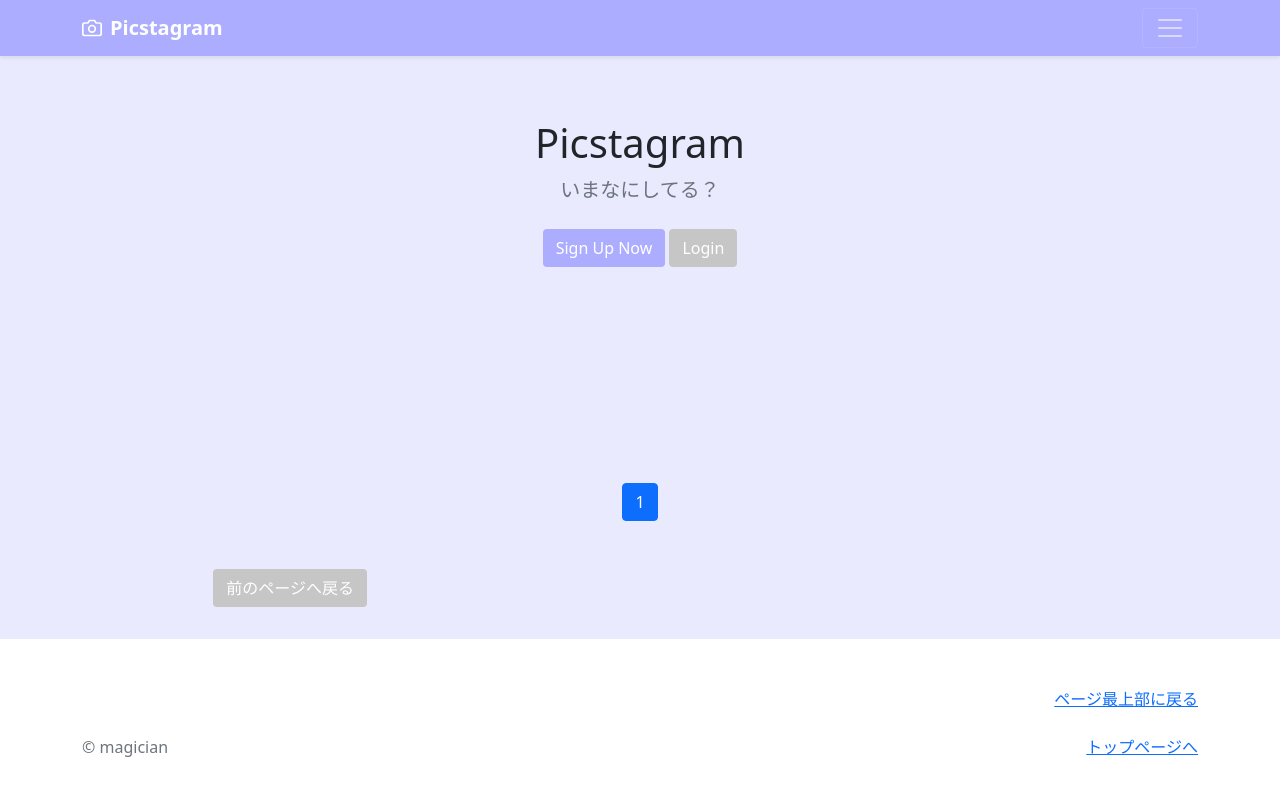
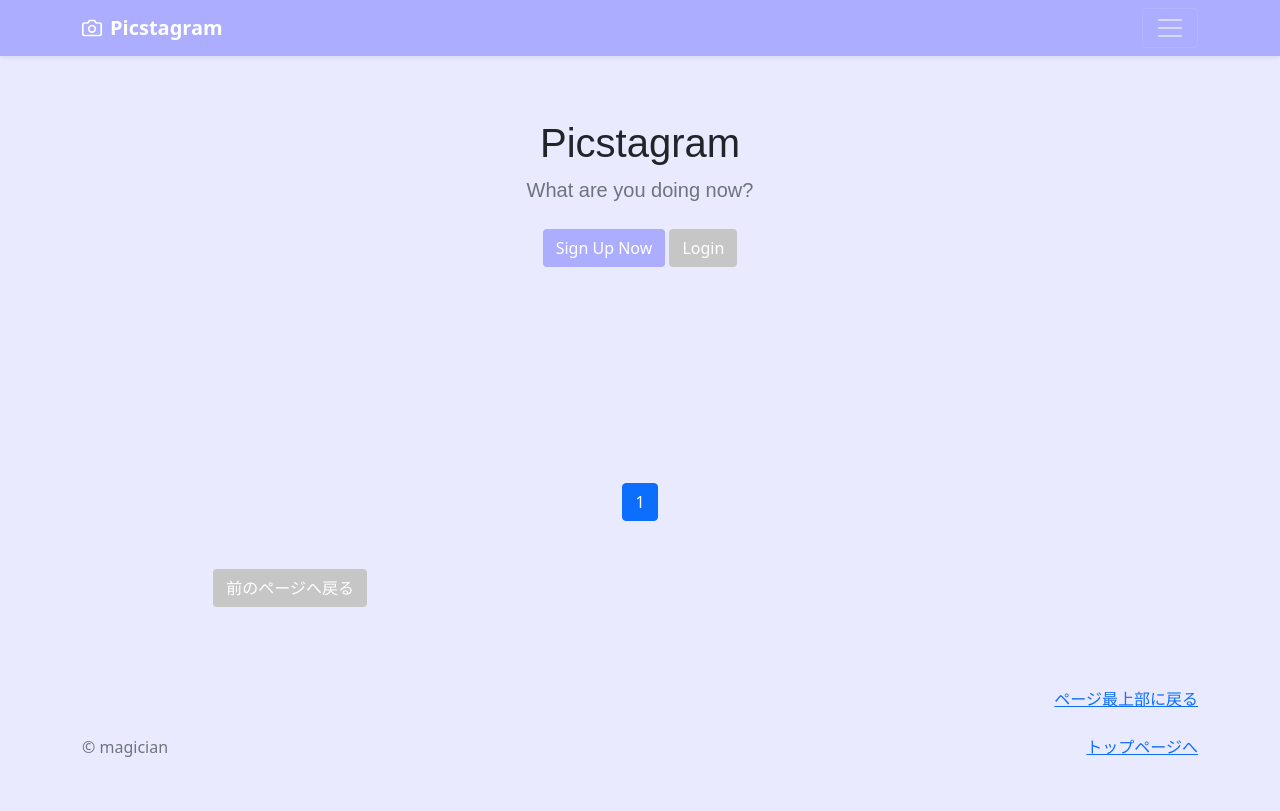
Before and after one commit to VCtoyohitotakeuchi/Picsta_Project3, a Django app: page / in a window 1280 px wide. Run offline with Django 4.2, Linux system fonts and the light colour scheme; data that the repository does not hold is empty.

Commit message:
デザイン改良

```diff
--- a/photo/templates/base.html
+++ b/photo/templates/base.html
@@ -61,6 +61,9 @@
       #main{
         background-color: #eaeaff;
       }
+      #futter{
+        background-color: #eaeaff;
+      }
     </style>
 
   </head>
@@ -74,7 +77,7 @@
         <div class="col-sm-8 col-md-7 py-4">
           <!--ヘッダーのタイトルと本文-->
           <h4 class="text-white">Picstagram</h4>
-          <p class="text-white">いまなにしてる?</p>
+          <p class="text-white">What are you doing now?</p>
         </div>
         <div class="col-sm-4 offset-md-1 py-4">
           <h4 class="text-white">Contact</h4>
@@ -124,7 +127,7 @@
 
 </main>
 <!-- フッター -->
-<footer class="text-muted py-5">
+<footer class="text-muted py-5" id="futter">
   <div class="container">
     <p class="float-end mb-1">
       <a href="#">ページ最上部に戻る</a>
--- a/photo/templates/photos_title.html
+++ b/photo/templates/photos_title.html
@@ -4,7 +4,12 @@
     #title{
       background-color: #eaeaff;
     }
-
+    #picsta{
+      font-family: 'Segoe Script',sans-serif;
+    }
+    #picsta2{
+      font-family: 'Segoe Script',sans-serif;
+    }
     #button1{
       background-color: #adadff;
     }
@@ -23,8 +28,8 @@
     <div class="row py-lg-5">
       <div class="col-lg-6 col-md-8 mx-auto" id="title">
         <!--タイトルと本文-->
-        <h1 class="fw-light">Picstagram</h1>
-        <p class="lead text-muted">いまなにしてる？</p>
+        <h1 class="fw-light" id="picsta">Picstagram</h1>
+        <p class="lead text-muted" id="picsta2">What are you doing now?</p>
         <p>
           <!--ナビゲーションボタン-->
           {% if user.is_authenticated %}
```
